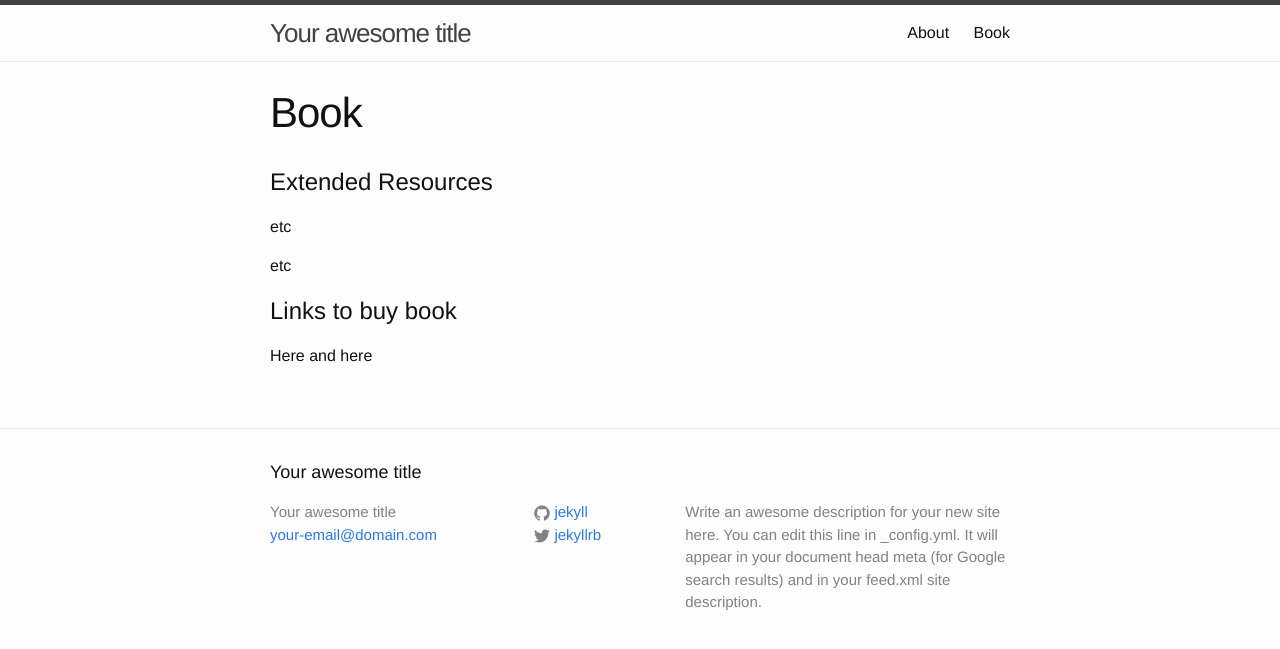
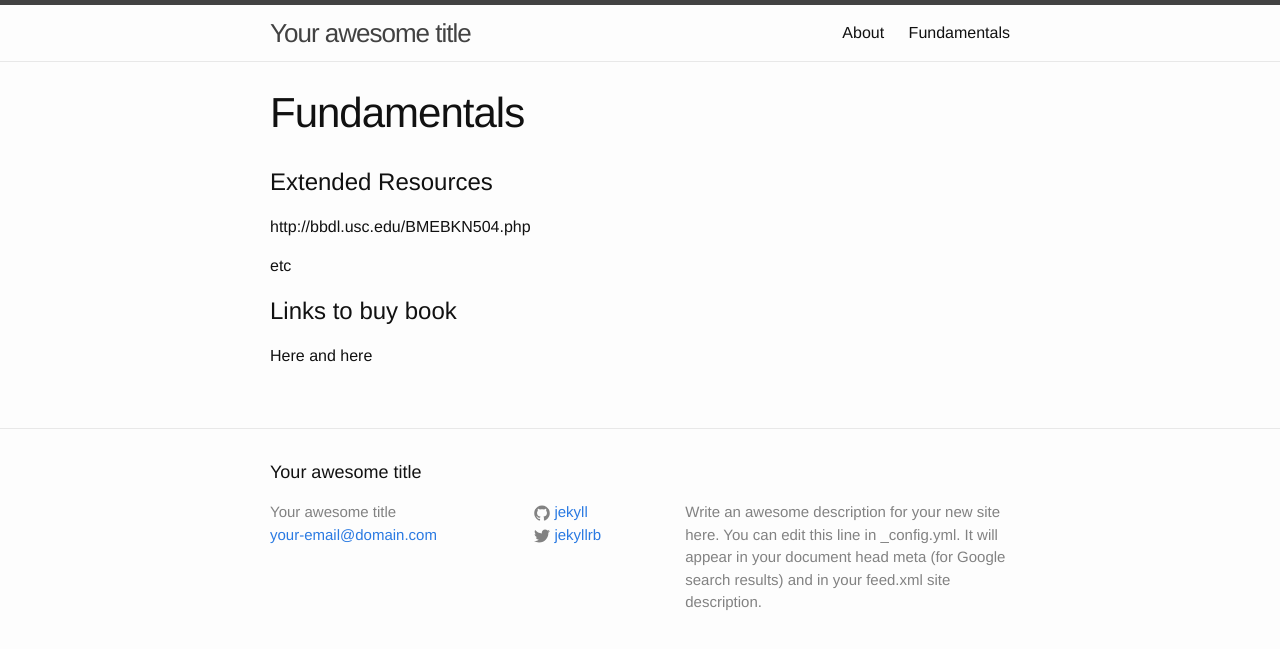
Before and after one commit to usc-bbdl/usc-bbdl.github.io, a Jekyll site: the page built from fundamentals.md, in a window 1280 px wide. Shown: the top 649 px of the page. Built offline with Jekyll 4.4.1, drawn with Linux system fonts in a browser that asks for light colours.

Commit message:
update & renaming of book to fundamentals

```diff
--- a/book.md
+++ b/fundamentals.md
@@ -1,10 +1,10 @@
 ---
 layout: page
-title: Book
-permalink: /book/
+title: Fundamentals
+permalink: /fundamentals/
 ---
 #Extended Resources
-etc
+http://bbdl.usc.edu/BMEBKN504.php
 
 etc
 
```
